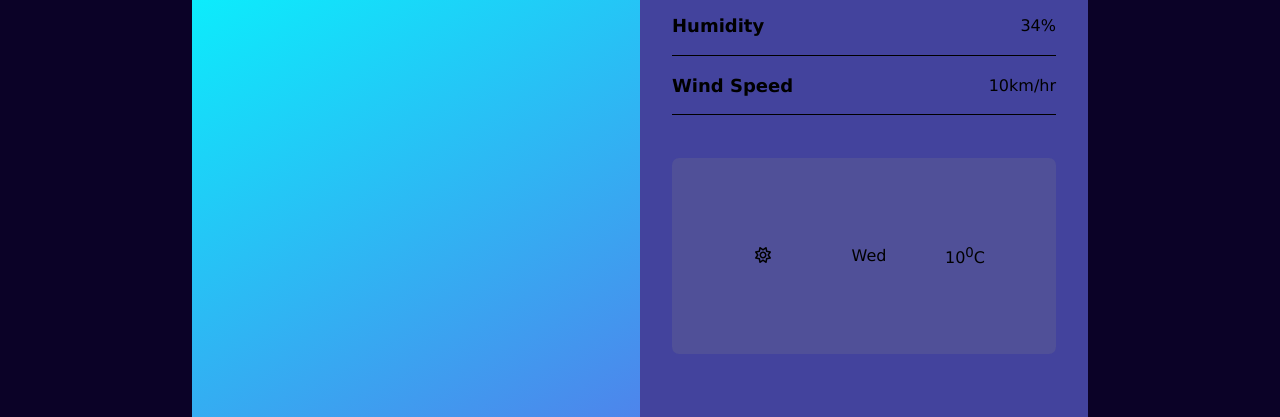
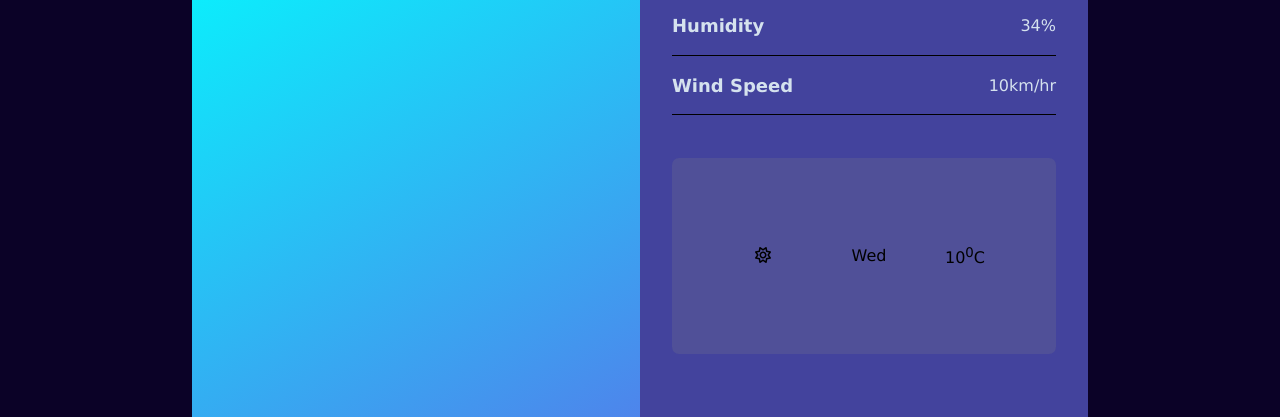
Before and after one commit to khalid-alade/zeus-weather-app, a plain HTML site: page index.html in a window 1280 px wide. Shown: the part 144-561 px from the top of the page. Drawn offline with Linux system fonts and the light colour scheme; no server answers.

Commit message:
fix for styings

```diff
--- a/css/styles.css
+++ b/css/styles.css
@@ -149,7 +149,7 @@ span {
     display: flex;
     align-items: center;
     justify-content: space-between;
-    color: black;
+    color: rgb(213, 226, 238);
     padding: 10px 0;
     border-bottom: 1.5px solid black;
 }
```
